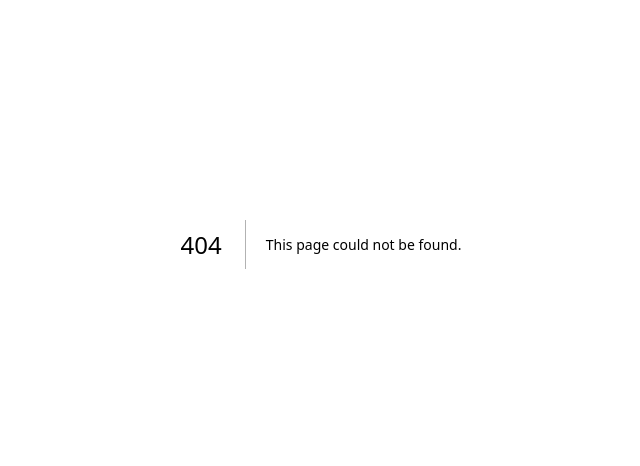
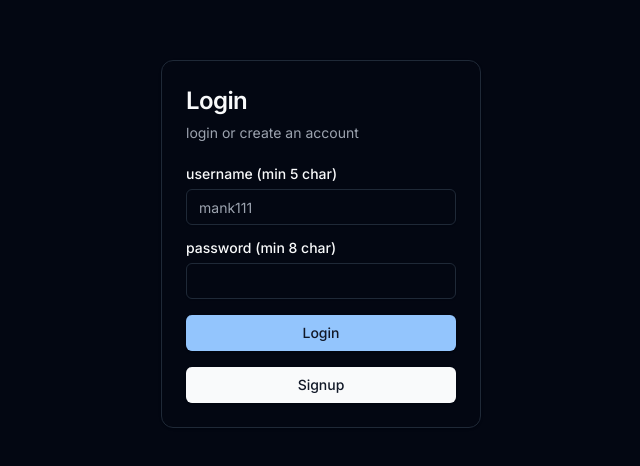
Before and after one commit to gitmank/chess-ish, a Next.js app in the folder client/: page /login in a window 1280 px wide. Before the commit this address had no page. Shown: the part 156-622 px from the top of the page, without its empty margins (319-959 px from the left). Built offline with nearby package versions, Linux system fonts and the light colour scheme; no server answers.

Commit message:
func: Implements login and signup functionality in client

```diff
--- /dev/null
+++ b/client/app/login/page.jsx
@@ -0,0 +1,25 @@
+"use client";
+
+// imports
+import { useAuth } from "@/components/hooks/useAuth";
+import Loading from "@/components/views/Loading";
+import Login from "@/components/views/Login";
+import Redirect from "@/components/views/Redirect";
+
+export default function Page() {
+    // fetch login status
+    const [user, status] = useAuth();
+
+    // redirect if authenticated
+    if (status === "authenticated") {
+        return <Redirect page="dashboard" />;
+    }
+
+    // render loading page if loading
+    if (status === "loading") {
+        return <Loading />;
+    }
+
+    // render login page if unauthenticated
+    return <Login />;
+}
--- /dev/null
+++ b/client/components/hooks/useAuth.js
@@ -0,0 +1,36 @@
+'use client';
+import { useState, useEffect } from "react";
+
+const STATUS = {
+    LOADING: "loading",
+    AUTHENTICATED: "authenticated",
+    UNAUTHENTICATED: "unauthenticated",
+};
+
+export const useAuth = () => {
+    const [user, setUser] = useState(null);
+    const [status, setStatus] = useState(STATUS.LOADING);
+
+    useEffect(() => {
+        getUser();
+    }, []);
+
+    const getUser = async () => {
+        try {
+            const response = await fetch("/api/auth/user");
+            if (response.status === 200) {
+                const user = await response.json();
+                console.log(user);
+                setUser(user);
+                setStatus(STATUS.AUTHENTICATED);
+            } else {
+                setStatus(STATUS.UNAUTHENTICATED);
+            }
+        } catch (error) {
+            console.error("Authentication error:", error.toString());
+            setStatus(STATUS.UNAUTHENTICATED);
+        }
+    };
+
+    return [user, status];
+};
--- /dev/null
+++ b/client/components/views/Loading.jsx
@@ -0,0 +1,13 @@
+export default function Loading() {
+    return (
+        <div className="flex flex-col space-y-16 justify-center items-center h-screen">
+            <h1 className="text-4xl font-bold">Loading ⏳</h1>
+            <a
+                href="/"
+                className="btn rounded-full p-1 px-2 bg-blue-400 hover:bg-blue-500 duration-75"
+            >
+                Return Home
+            </a>
+        </div>
+    );
+}
--- /dev/null
+++ b/client/components/views/Login.jsx
@@ -0,0 +1,149 @@
+"use client";
+
+// import hooks
+import { useState, useEffect } from "react";
+import { useRouter } from "next/navigation";
+
+// import ui components
+import { Button } from "@/components/ui/button";
+import {
+    Card,
+    CardContent,
+    CardDescription,
+    CardHeader,
+    CardTitle,
+} from "@/components/ui/card";
+import { Input } from "@/components/ui/input";
+import { Label } from "@/components/ui/label";
+
+const STATUS = {
+    ERROR: "error",
+    LOADING: "loading",
+    SUCCESS: "success",
+    DEFAULT: "default",
+};
+
+export default function Login() {
+    const router = useRouter();
+    // status - error, loading, success
+    const [status, setStatus] = useState(STATUS.DEFAULT);
+    // error message
+    const [error, setError] = useState("");
+
+    // submit credentials
+    const handleSubmit = async (action) => {
+        // update UI state
+        setError("");
+        setStatus(STATUS.LOADING);
+
+        // get username and password input
+        const username = document.getElementById("username").value;
+        const password = document.getElementById("password").value;
+
+        // validate input
+        const isInputValid = validateInput(username, password);
+        if (!isInputValid) {
+            setStatus(STATUS.ERROR);
+            setError("Invalid values for username or password");
+            return;
+        }
+
+        // send authentication request
+        const res = await fetch(`/api/auth/${action}`, {
+            method: "POST",
+            headers: { "Content-Type": "application/json" },
+            body: JSON.stringify({ username, password }),
+        });
+        const { status, message } = await res.json();
+        if (status === "error") {
+            setStatus(STATUS.ERROR);
+            setError(message);
+        } else {
+            setStatus(STATUS.SUCCESS);
+            setTimeout(() => router.push("/dasboard"), 1000);
+        }
+    };
+
+    // render auth form
+    return (
+        <main className="flex justify-center items-center h-screen w-screen">
+            <Card className="min-w-72 w-1/4">
+                <CardHeader>
+                    <CardTitle className="text-2xl">Login</CardTitle>
+                    <CardDescription>
+                        login or create an account
+                    </CardDescription>
+                </CardHeader>
+                <CardContent>
+                    <div className="grid gap-4">
+                        <div className="grid gap-2">
+                            <Label htmlFor="username">
+                                username (min 5 char)
+                            </Label>
+                            <Input
+                                id="username"
+                                type="text"
+                                placeholder="mank111"
+                                required
+                            />
+                        </div>
+                        <div className="grid gap-2">
+                            <Label htmlFor="password">
+                                password (min 8 char)
+                            </Label>
+                            <Input id="password" type="password" required />
+                        </div>
+                        <Button
+                            onClick={() => handleSubmit("login")}
+                            className="w-full bg-blue-300"
+                            disabled={status === STATUS.LOADING}
+                        >
+                            Login
+                        </Button>
+                        <Button
+                            onClick={() => handleSubmit("signup")}
+                            className="w-full"
+                            disabled={status === STATUS.LOADING}
+                        >
+                            Signup
+                        </Button>
+                    </div>
+                    {
+                        // error message
+                        status === STATUS.ERROR && (
+                            <p className="text-red-500 text-sm mt-4 text-center">
+                                {error}
+                            </p>
+                        )
+                    }
+                    {
+                        // loading message
+                        status === STATUS.LOADING && (
+                            <p className="text-blue-500 text-sm mt-4 text-center">
+                                loading ⏳
+                            </p>
+                        )
+                    }
+                    {
+                        // success message
+                        status === STATUS.SUCCESS && (
+                            <p className="text-green-500 text-sm mt-4 text-center">
+                                Success! Redirecting ⏳
+                            </p>
+                        )
+                    }
+                </CardContent>
+            </Card>
+        </main>
+    );
+}
+
+// validate input
+function validateInput(username, password) {
+    const usernameRegex = /^[a-zA-Z0-9_]{5,20}$/;
+    const passwordRegex = /^[a-zA-Z0-9_]{8,20}$/;
+    if (!usernameRegex.test(username) || !passwordRegex.test(password)) {
+        return false;
+    }
+    return true;
+}
--- /dev/null
+++ b/client/components/views/Redirect.jsx
@@ -0,0 +1,14 @@
+export default function Redirect({ page = "" }) {
+    return (
+        <main className="flex min-h-screen flex-col items-center justify-center space-y-12 p-12 text-center">
+            <h1 className="text-4xl font-bold">👋 Hiee</h1>
+            <p className="text-xl">You are being redirected to /{page}</p>
+            <a
+                href={`/${page || ""}`}
+                className="btn rounded-full p-1 px-2 bg-blue-400 hover:bg-blue-500 duration-75"
+            >
+                Go to {page || "Home"}
+            </a>
+        </main>
+    );
+}
```
